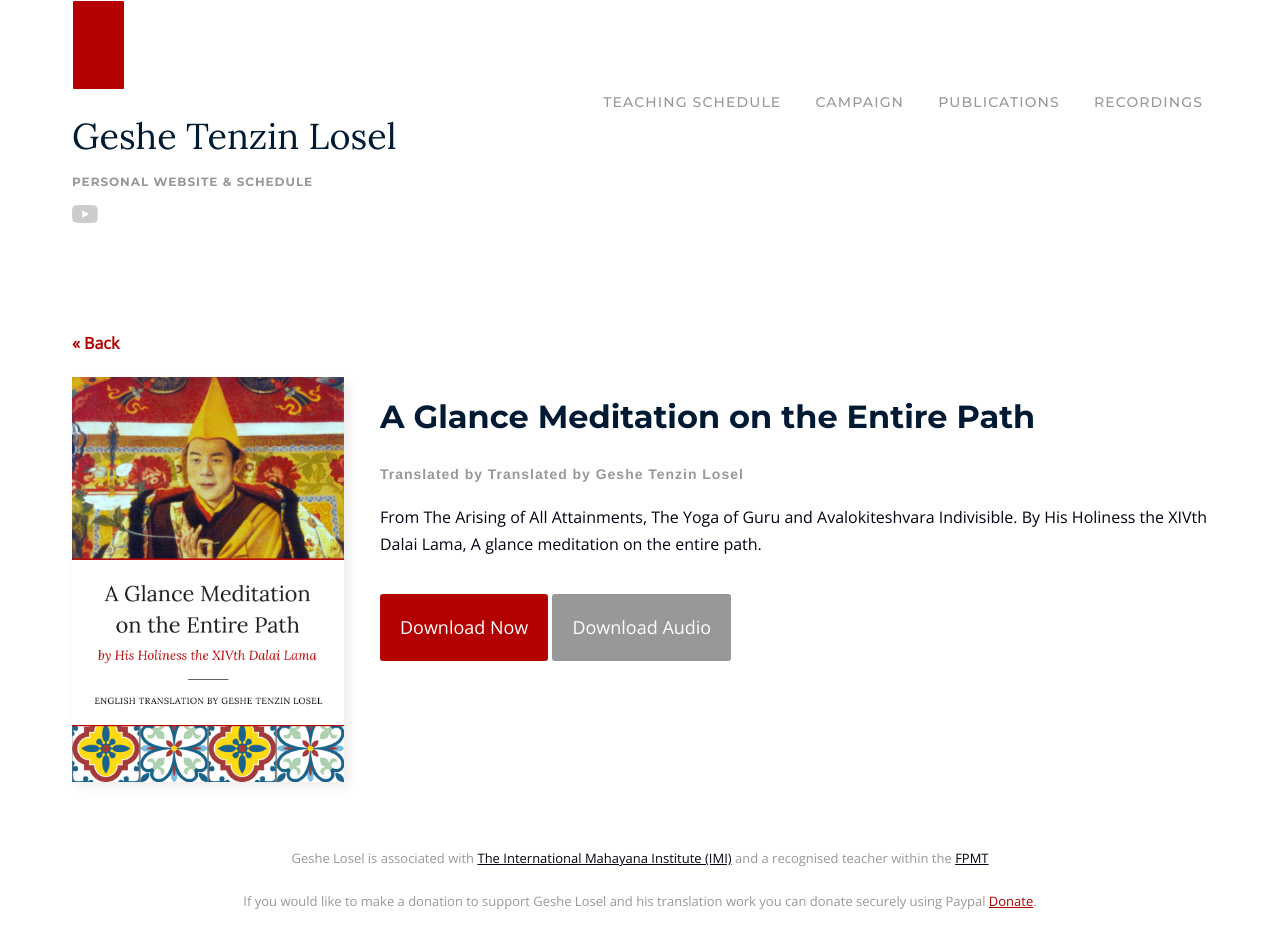
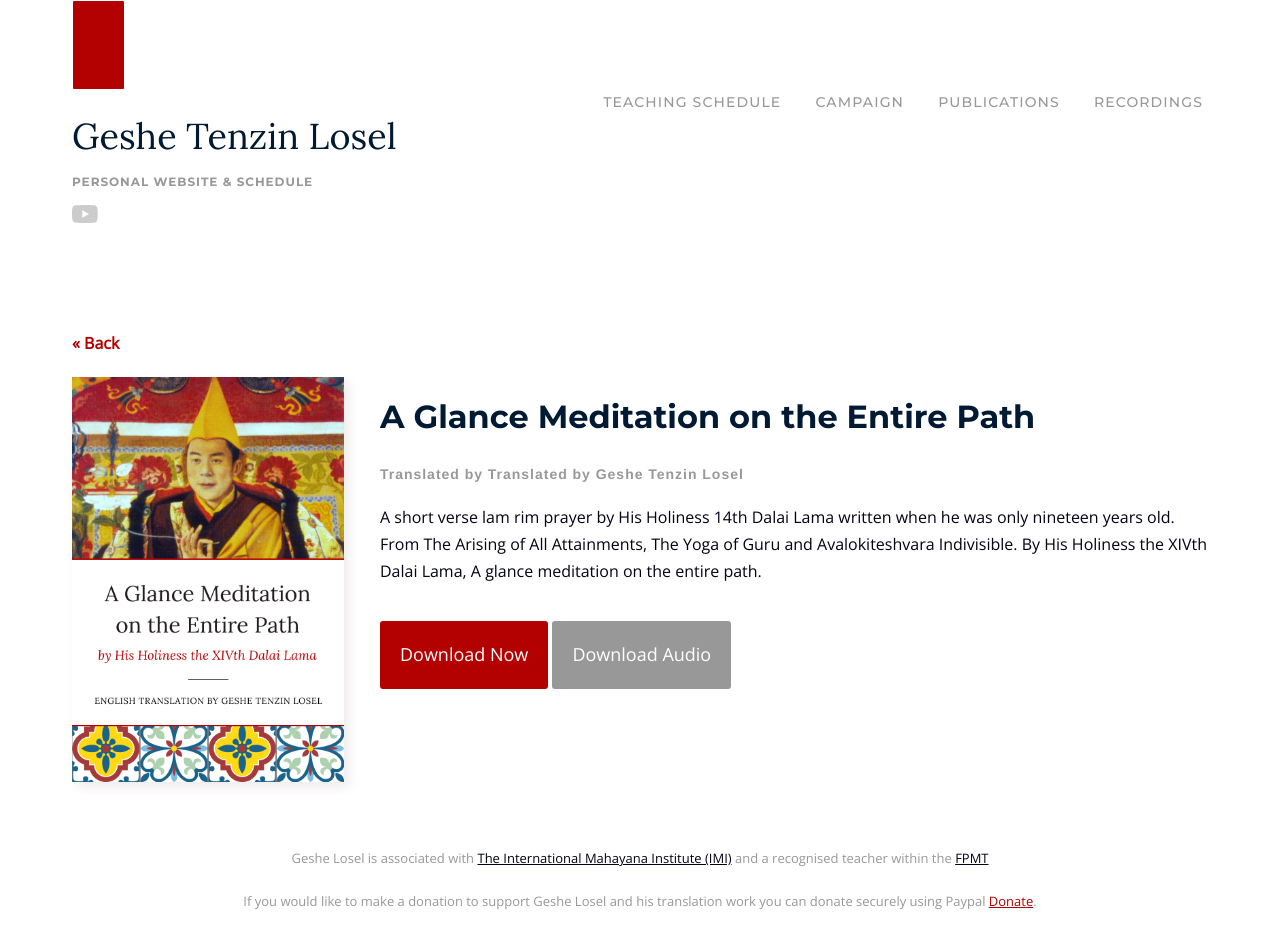
Before and after one commit to hallodom/geshe-graham-losel, a Jekyll site: the page built from _publications/a-lamrim-summary-hhdl.md, in a window 1280 px wide. Built offline with Jekyll 4.4.1, drawn with Linux system fonts in a browser that asks for light colours.

Commit message:
Different text for Lamrim

```diff
--- a/_publications/a-lamrim-summary-hhdl.md
+++ b/_publications/a-lamrim-summary-hhdl.md
@@ -4,7 +4,7 @@ permalink: /publications/poem/:path/
 noindex: false
 
 title: A Glance Meditation on the Entire Path
-description: From The Arising of All Attainments The Yoga of Guru and Avalokiteshvara Indivisible.
+description: A short verse lam rim prayer by His Holiness 14th Dalai Lama written when he was only nineteen years old.
 type: poem
 shorter: true
 
@@ -19,5 +19,4 @@ download_audio: a-lamrim-summary-hhdl.m4a
 
 ---
 
-From The Arising of All Attainments, The Yoga of Guru and Avalokiteshvara Indivisible.
-By His Holiness the XIVth Dalai Lama, A glance meditation on the entire path.
+A short verse lam rim prayer by His Holiness 14th Dalai Lama written when he was only nineteen years old. From The Arising of All Attainments, The Yoga of Guru and Avalokiteshvara Indivisible. By His Holiness the XIVth Dalai Lama, A glance meditation on the entire path.
```
Also changed, not shown: 2 other files.
